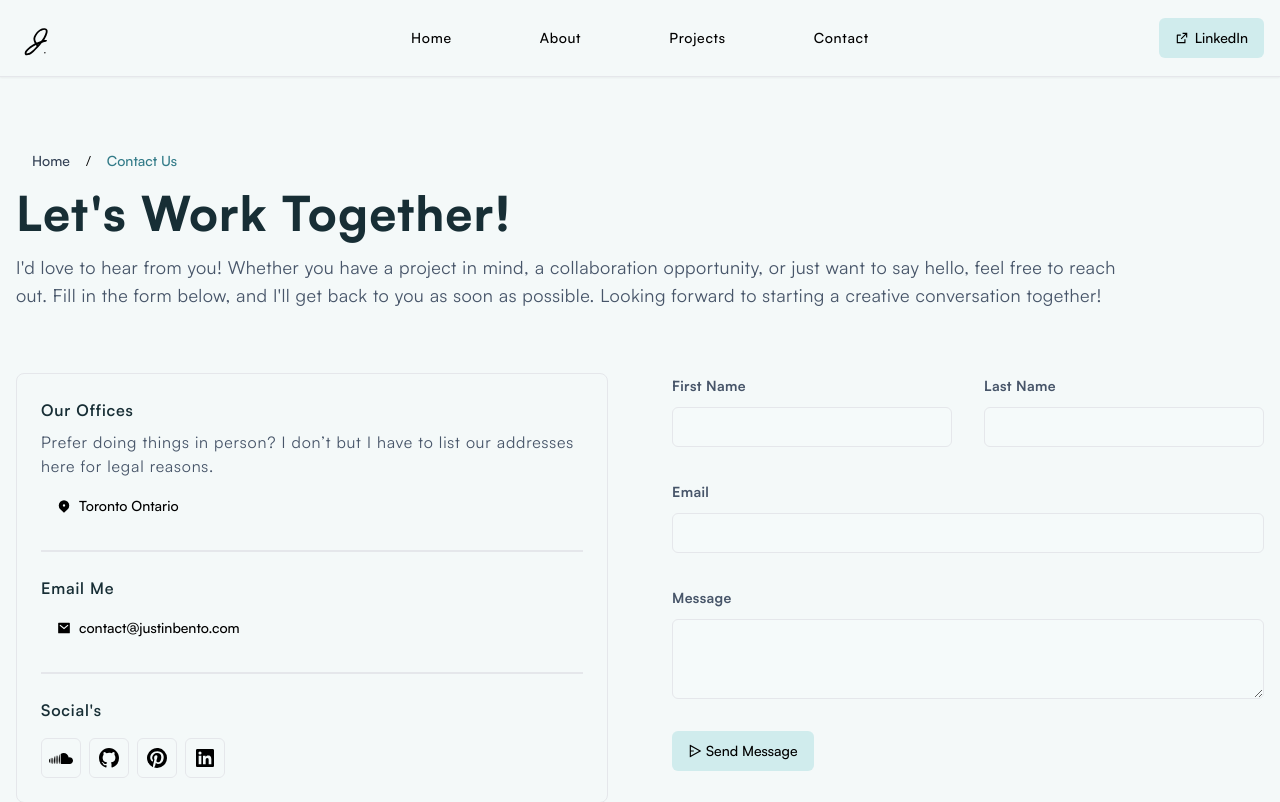
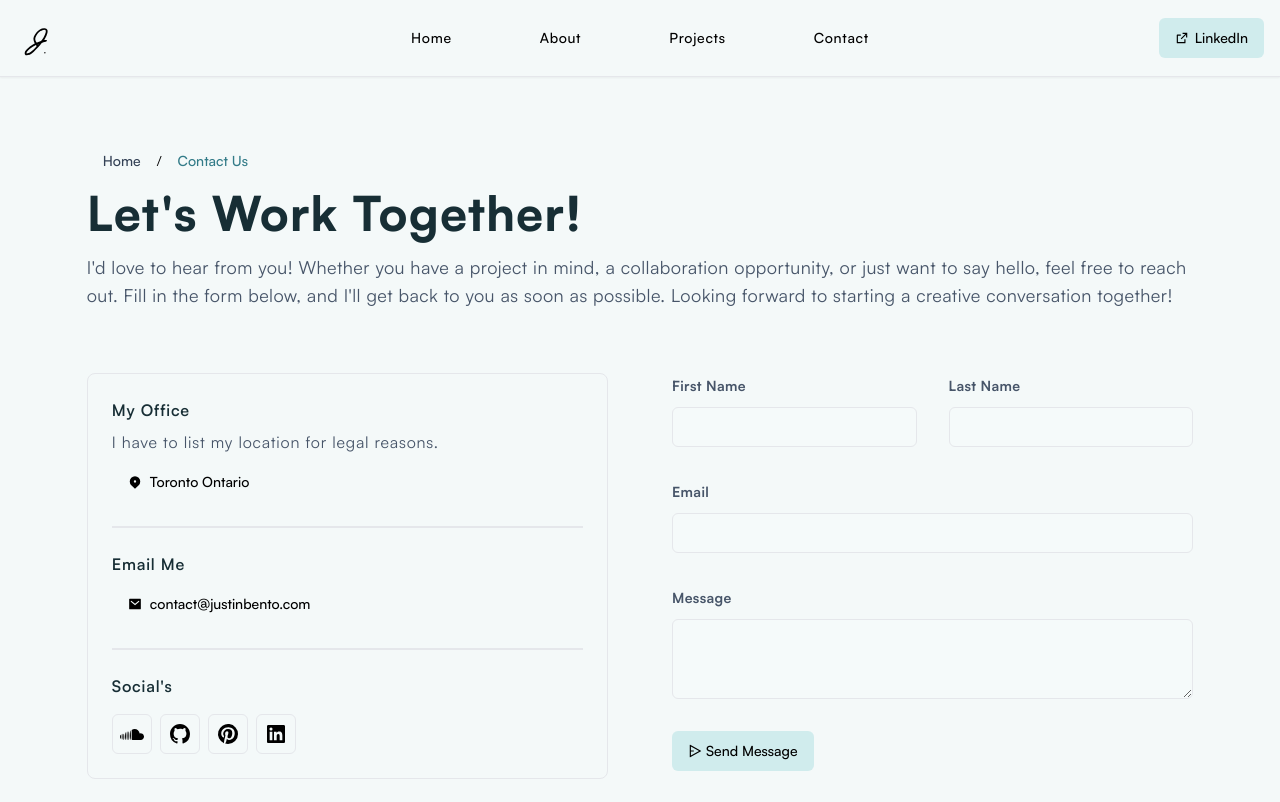
Before and after one commit to Justin-Bento/portfolio, a Next.js app: page /contact in a window 1280 px wide. Shown: the top 802 px of the page. Built offline with nearby package versions, Linux system fonts and the light colour scheme; no server answers.

Commit message:
updated content for contact

```diff
--- a/pages/contact.tsx
+++ b/pages/contact.tsx
@@ -27,8 +27,8 @@ export default function Contact() {
           </section>
           <div className="overflow-hidden border rounded-lg dark:border-slate-700">
             <div className="px-4 py-5 sm:p-6">
-              <h2 className="text-base font-semibold tracking-wider capitalize font-display dark:text-slate-300">Our offices</h2>
-              <p className="mt-2 text-base tracking-wider dark:text-slate-300">Prefer doing things in person? I don’t but I have to list our addresses here for legal reasons.</p>
+              <h2 className="text-base font-semibold tracking-wider capitalize font-display dark:text-slate-300">My Office</h2>
+              <p className="mt-2 text-base tracking-wider dark:text-slate-300">I have to list my location for legal reasons.</p>
               <Button variant="ghost" className="inline-flex items-center gap-2 mt-2 dark:text-slate-300">
                 <RiMapPin2Fill />
                 Toronto Ontario
```
